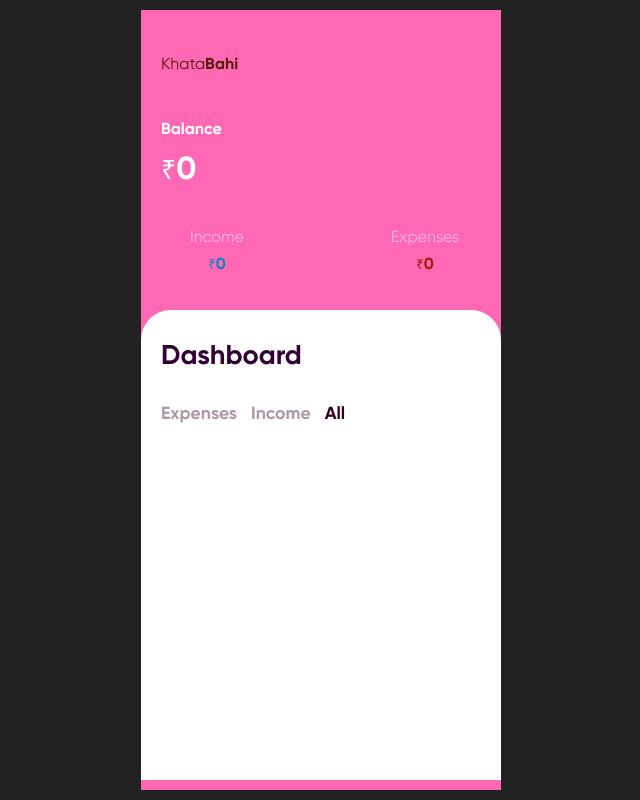
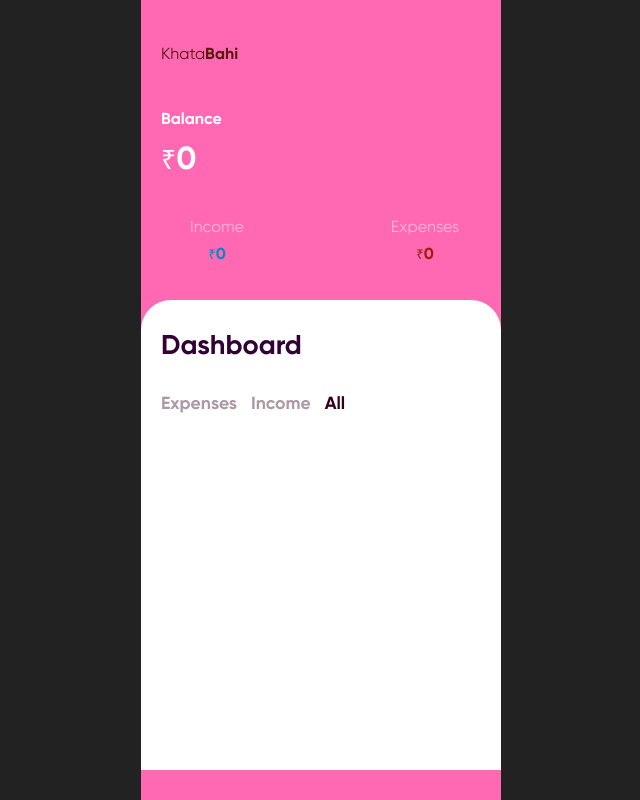
Before and after one commit to HamzahCR7/KhataBahi.com, a plain HTML site: page index.html in a window 1280 px wide. Shown: the whole page, without its empty margins (319-959 px from the left). Drawn offline with Linux system fonts and the light colour scheme.

Commit message:
Update style.css

```diff
--- a/style.css
+++ b/style.css
@@ -41,7 +41,7 @@ input[type=number] {
 .budget-container{
     position: absolute;
     width: 360px;
-    height: 780px;
+    height: 800px;
     top: 50%;
     left: 50%;
     transform: translateX(-50%) translateY(-50%);
```
